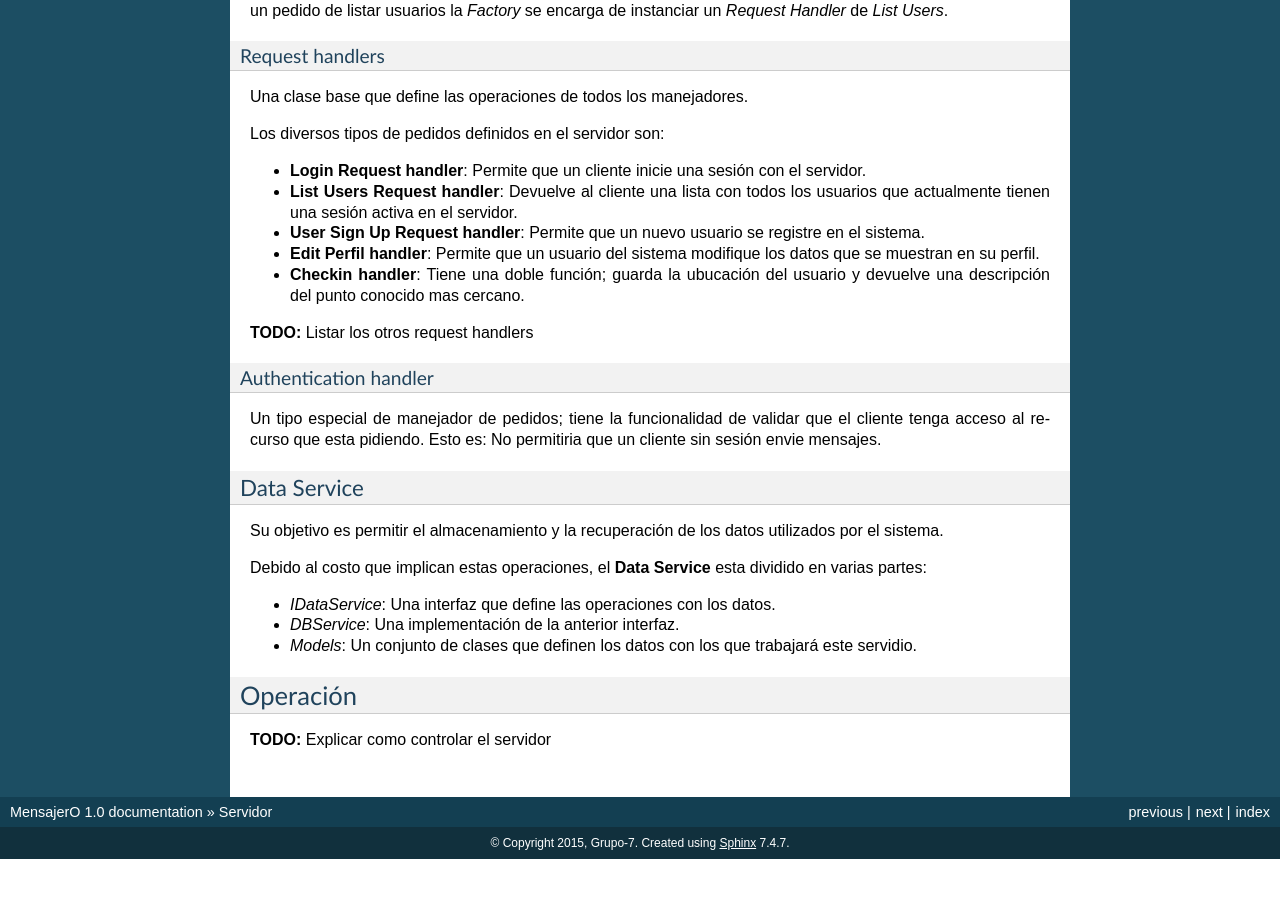
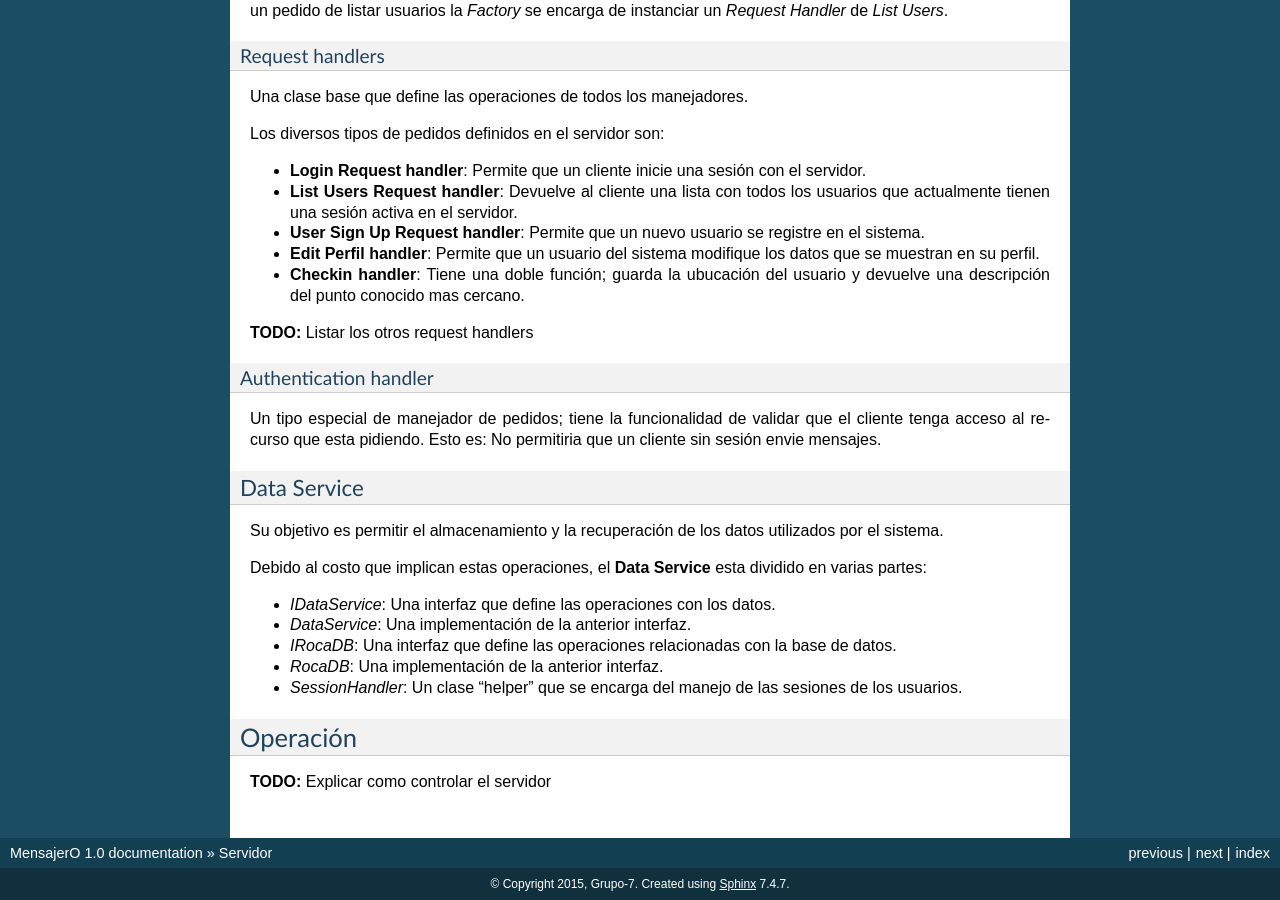
Before and after one commit to mellerster/7552Grupo7, a Sphinx documentation site: the page built from documentacion/source/Servidor.rst, in a window 1280 px wide and 900 px high, scrolled down 1156 px. Built offline with Sphinx 7.4.7, drawn with Linux system fonts in a browser that asks for light colours; before the commit the page ends 2015 px from its top, so only the background shows below that; some of the changed text lies outside the part shown.

Commit message:
Se actualizó el diagrama de clases del servidor

```diff
--- a/documentacion/source/Servidor.rst
+++ b/documentacion/source/Servidor.rst
@@ -77,9 +77,13 @@ Debido al costo que implican estas operaciones, el **Data Service** esta dividid
 
 * *IDataService*: Una interfaz que define las operaciones con los datos.
 
-* *DBService*: Una implementación de la anterior interfaz.
+* *DataService*: Una implementación de la anterior interfaz.
 
-* *Models*: Un conjunto de clases que definen los datos con los que trabajará este servidio.
+* *IRocaDB*: Una interfaz que define las operaciones relacionadas con la base de datos.
+
+* *RocaDB*: Una implementación de la anterior interfaz.
+
+* *SessionHandler*: Un clase "helper" que se encarga del manejo de las sesiones de los usuarios.
 
 
 
```
Also changed, not shown: other parts of documentacion/source/Servidor.rst (+2 -2 lines), documentacion/source/server_diagramV2.png (added).
